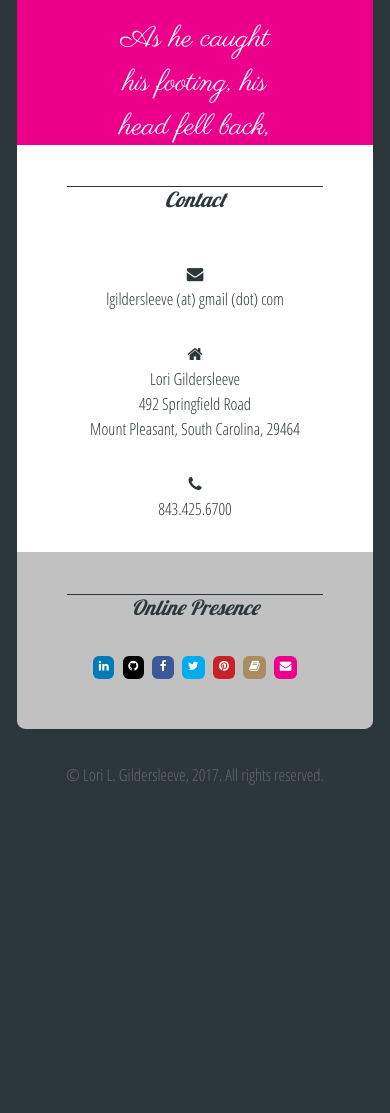
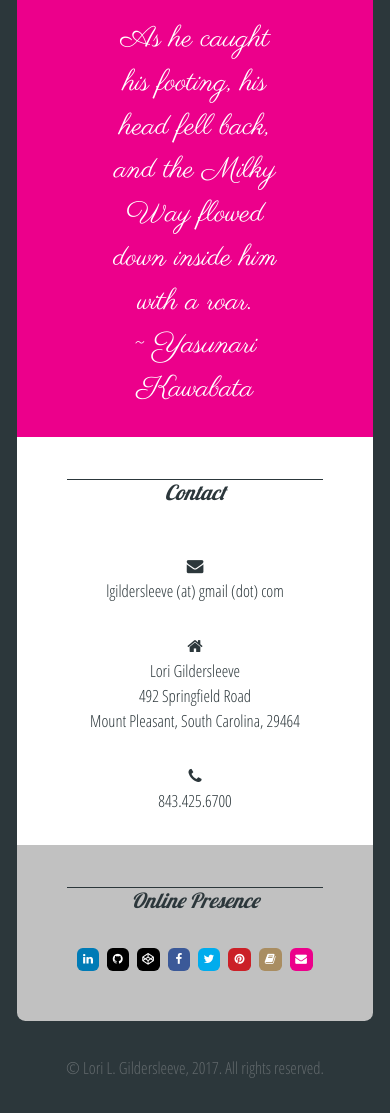
Before and after one commit to lgilders/cattywumpus, a plain HTML site: page index.html in a window 390 px wide. Shown: the part 3787-4900 px from the top of the page. Before the commit the page ends 4608 px from the top, so only its background shows below. Drawn offline with Linux system fonts and the light colour scheme.

Commit message:
Updates for codepen addition and tweaks for mobile styles.

```diff
--- a/index.html
+++ b/index.html
@@ -294,6 +294,7 @@
                         <ul class="social">
                             <li><a href="http://www.linkedin.com/in/lgildersleeve/" target="_blank" class="fa fa-linkedin"></a></li>
                             <li><a href="https://github.com/lgilders" target="_blank" class="fa fa-github"></a></li>
+                            <li><a href="https://codepen.io/lgilders/" target="_blank" class="fa fa-codepen"></a></li>
                             <li><a href="https://www.facebook.com/lgildersleeve" target="_blank" class="fa fa-facebook"></a></li>
                             <li><a href="https://twitter.com/catty_wumpus" target="_blank" class="fa fa-twitter"></a></li>
                             <li><a href="http://www.pinterest.com/llgildersleeve/" target="_blank" class="fa fa-pinterest"></a></li>
--- a/style.css
+++ b/style.css
@@ -222,7 +222,7 @@ ul.stars li {
 #quote {
 	font-family: 'Parisienne', serif;
 	font-size: 1.75em;
-    height: 6.5em;
+    min-height: 6.5em;
 }
 
 #contact h5, h6 {
@@ -262,6 +262,14 @@ ul.social li a.fa-github {
 }
 
 ul.social li a.fa-github:hover {
+	background: #383838;
+}
+
+ul.social li a.fa-codepen {
+	background: #000;
+}
+
+ul.social li a.fa-codepen:hover {
 	background: #383838;
 }
 
```
Also changed, not shown: favicon.ico.
